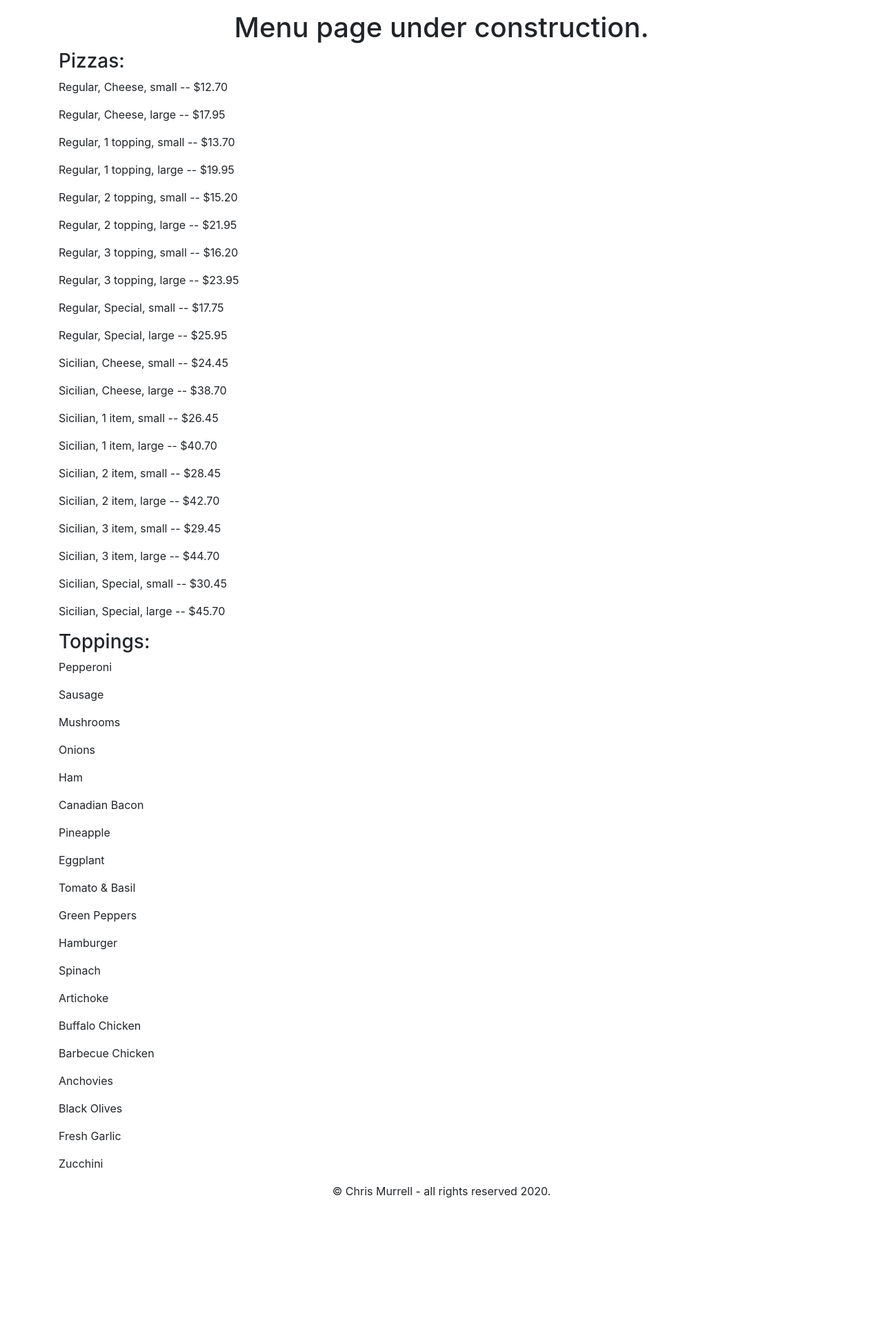
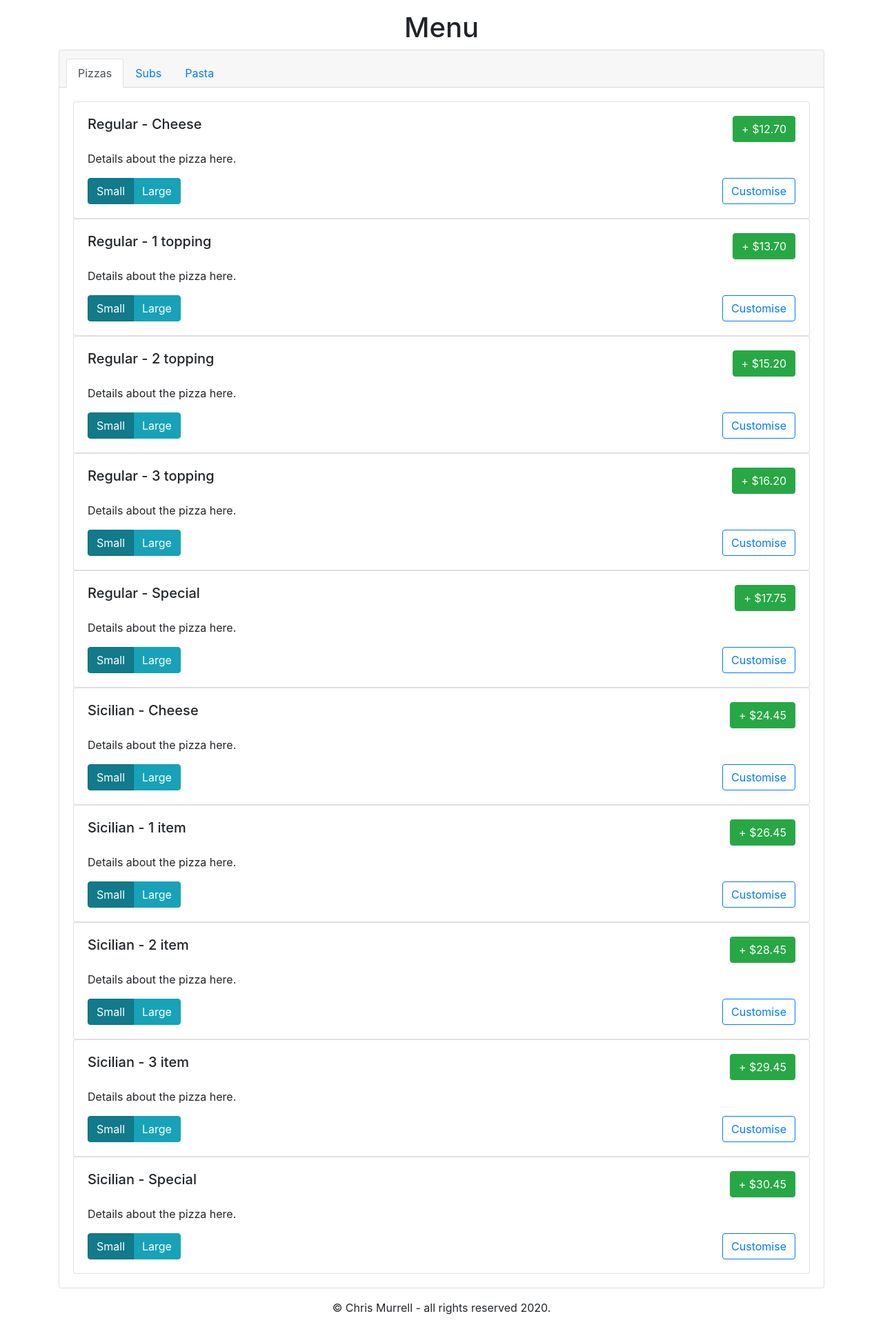
Before and after one commit to chrismurrelldrummer/project3, a Django app: page /menu in a window 1280 px wide. Shown: the part 56-1980 px from the top of the page at 69% size. Before the commit the page ends 1793 px from the top, so only its background shows below. Run offline with Django 3.2, Linux system fonts and the light colour scheme; a user stored in the database is signed in; data comes from the database, SQL or seed files in the repository; some libraries are stand-ins or nearby versions.

Commit message:
flushed db, updated menu pg not complete

```diff
--- a/orders/Templates/orders/base.html
+++ b/orders/Templates/orders/base.html
@@ -73,6 +73,16 @@
     </nav>
 
     <div class="container mt-3 mb-3">
+
+        {% if message %}
+        <div class="alert alert-danger alert-dismissible fade show" role="alert">
+            {{ message }}
+            <button type="button" class="close" data-dismiss="alert" aria-label="Close">
+                <span aria-hidden="true">&times;</span>
+            </button>
+        </div>
+        {% endif %}
+
         {% block main %}{% endblock %}
     </div>
 
--- a/orders/Templates/orders/menu.html
+++ b/orders/Templates/orders/menu.html
@@ -1,21 +1,103 @@
 {% extends "orders/base.html" %}
+{% load static %}
+
+{% block script %}
+<script src="{% static 'orders/menu.js' %}"></script>
+{% endblock %}
 
 {% block title %}
 Menu
 {% endblock %}
 
 {% block main %}
-<h1>Menu page under construction.</h1>
+<h1>Menu</h1>
 
-<h3>Pizzas:</h3>
-{% for row in pizza %}
-<p>{{ row.typ }}, {{ row.category }}, {{ row.size }} -- ${{ row.price }}</p>
-{% endfor %}
+<div class="card text-center">
+    <div class="card-header">
+        <ul class="nav nav-tabs card-header-tabs">
+            <li class="nav-item">
+                <a class="nav-link active" href="#">Pizzas</a>
+            </li>
+            <li class="nav-item">
+                <a class="nav-link" href="#">Subs</a>
+            </li>
+            <li class="nav-item">
+                <a class="nav-link" href="#">Pasta</a>
+            </li>
+        </ul>
+    </div>
+    <div class="card-body">
 
-<h3>Toppings:</h3>
-{% for row in toppings %}
-<p>{{ row }}</p>
-{% endfor %}
+        {% for row in pizza %}
+        <form action="#" method="post">
+            <div class="card text-left">
+                <div class="card-body">
+                    <h5 class="card-title">
+                        <div class="row">
+                            <div class="col">
+                                {{ row.typ }} - {{ row.category }}
+                            </div>
+                            <div class="col text-right">
+                                <button type="submit" class="btn btn-success" id="smplace" name="smplace" value="{{ row.smPrice }}">
+                                    &plus; ${{ row.smPrice }}
+                                </button>
+                                <button type="submit" class="btn btn-success" id="lgplace" name="lgplace" value="{{ row.lgPrice }}" hidden>
+                                    &plus; ${{ row.lgPrice }}
+                                </button>
+                            </div>
+                        </div>
+                    </h5>
+                    <p class="card-text">Details about the pizza here.</p>
+                    <div class="row">
+                        <div class="col">
+                            <div class="btn-group btn-group-toggle" data-toggle="buttons">
+                                <label class="btn btn-info active">
+                                    <input type="radio" name="small" id="small" value="small" checked>Small
+                                </label>
+                                <label class="btn btn-info">
+                                    <input type="radio" name="large" id="large" value="large">Large
+                                </label>
+                            </div>
+                        </div>
+                        <div class="col text-right">
+                            <button type="button" class="btn btn-outline-primary" data-toggle="collapse"
+                                data-target="#tops{{ row.id }}" aria-controls="list-group"
+                                aria-expanded="false">Customise</button>
+                        </div>
+                    </div>
+                </div>
+                <ul class="list-group list-group-flush collapse" id="tops{{ row.id }}" data-cat="{{ row.category }}">
+                    <li class="list-group-item pb-4">
+
+                        <select class="custom-select col-3">
+                            <option selected>Select Topping 1...</option>
+                            {% for row in toppings %}
+                            <option value="{{ row }}">{{ row }}</option>
+                            {% endfor %}
+                        </select>
+
+                        <select class="custom-select col-3">
+                            <option selected>Select Topping 2...</option>
+                            {% for row in toppings %}
+                            <option value="{{ row }}">{{ row }}</option>
+                            {% endfor %}
+                        </select>
+
+                        <select class="custom-select col-3">
+                            <option selected>Select Topping 3...</option>
+                            {% for row in toppings %}
+                            <option value="{{ row }}">{{ row }}</option>
+                            {% endfor %}
+                        </select>
+
+                    </li>
+                </ul>
+            </div>
+        </form>
+        {% endfor %}
+
+    </div>
+</div>
 
 
 {% endblock %}
--- a/orders/models.py
+++ b/orders/models.py
@@ -24,12 +24,12 @@ class Orders(models.Model):
 class Pizza(models.Model):
     typ = models.CharField(max_length=10)
     category = models.CharField(max_length=10)
-    size = models.CharField(max_length=5)
+    smPrice = models.DecimalField(max_digits=4, decimal_places=2, default='00.00')
+    lgPrice = models.DecimalField(max_digits=4, decimal_places=2, default='00.00')
     toppings = models.ManyToManyField('Toppings', blank=True, related_name='pizzas')
-    price = models.DecimalField(max_digits=4, decimal_places=2)
 
     def __str__(self):
-        return f"{self.typ} {self.category} {self.size} {self.toppings} -- ${self.price}"
+        return f"{self.typ} {self.category} small = ${self.smPrice} large = ${self.lgPrice}"
 
 
 # pizza toppings model
--- /dev/null
+++ b/orders/static/orders/menu.js
@@ -0,0 +1,21 @@
+document.addEventListener('DOMContentLoaded', () => {
+
+
+    document.querySelectorAll('#large').forEach((input) => {
+
+        input.onchange = () => {
+
+            document.querySelector('#smplace').hidden = true;
+            document.querySelector('#lgplace').hidden = false;
+        }
+    });
+
+    document.querySelectorAll('#small').forEach((input) => {
+
+        input.onchange = () => {
+
+            document.querySelector('#smplace').hidden = false;
+            document.querySelector('#lgplace').hidden = true;
+        }
+    });
+});
```
Also changed, not shown: db.sqlite3, orders/migrations/0001_initial.py, orders/migrations/0002_auto_20200602_1542.py (deleted), orders/migrations/0003_auto_20200602_1639.py (deleted).
